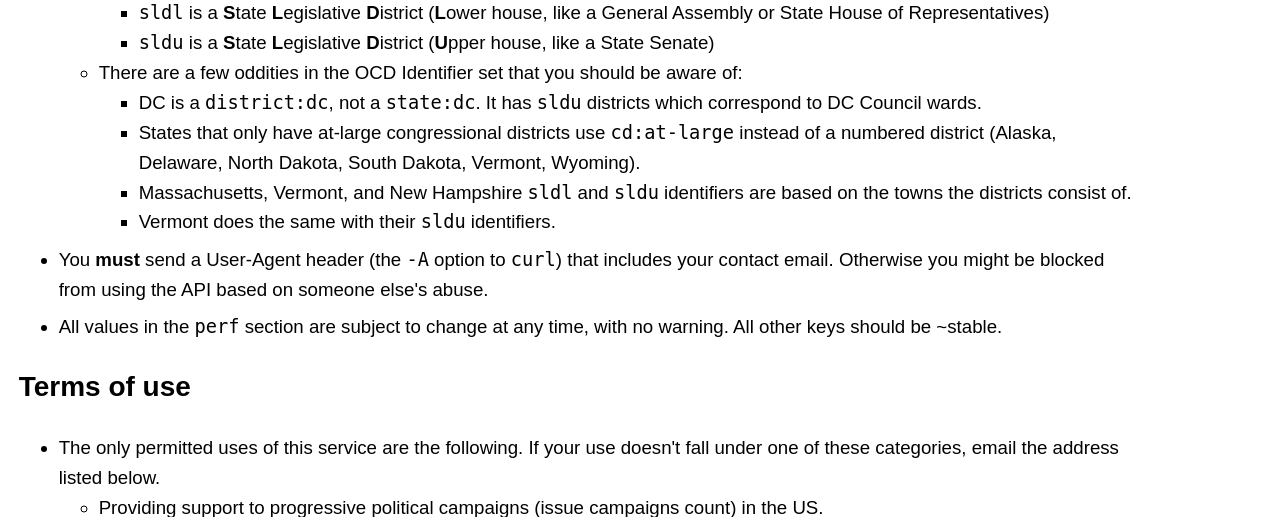
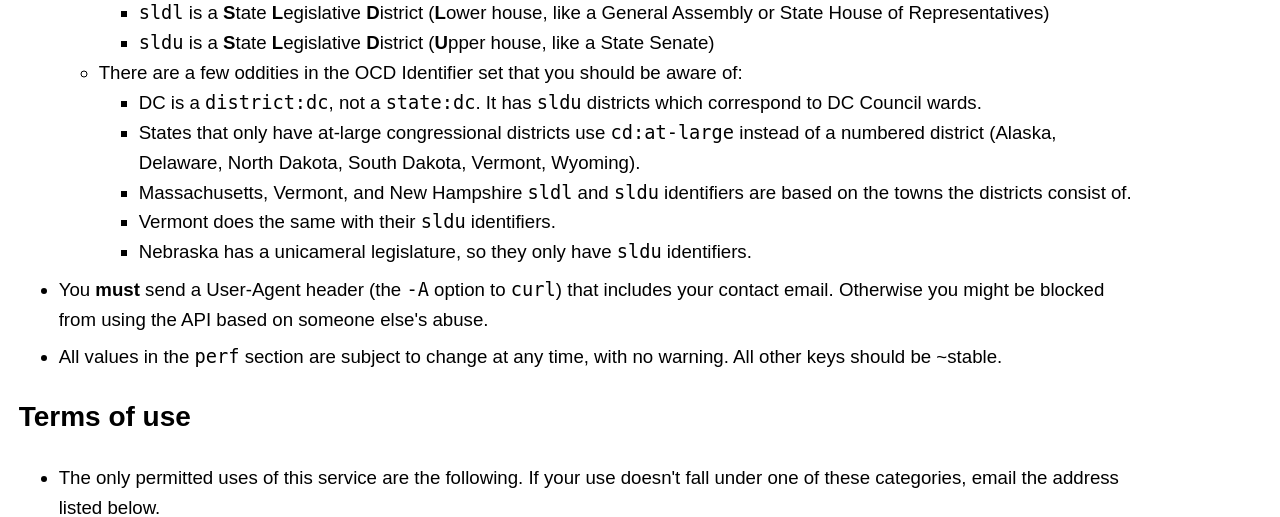
Before and after one commit to altrac-works/district-matcher, a Flask app: page / in a window 1280 px wide. Shown: the part 886-1403 px from the top of the page. Run offline with Flask 3, Linux system fonts and the light colour scheme; parts of the project's set-up code (start-up, migrations or seed data) failed here and were passed over.

Commit message:
nebraska

```diff
--- a/district_matcher/templates/index.html
+++ b/district_matcher/templates/index.html
@@ -63,6 +63,7 @@ body > ul > li {
                             <li>States that only have at-large congressional districts use <code>cd:at-large</code> instead of a numbered district (Alaska, Delaware, North Dakota, South Dakota, Vermont, Wyoming).</li>
                             <li>Massachusetts, Vermont, and New Hampshire <code>sldl</code> and <code>sldu</code> identifiers are based on the towns the districts consist of.</li>
                             <li>Vermont does the same with their <code>sldu</code> identifiers.</li>
+                            <li>Nebraska has a unicameral legislature, so they only have <code>sldu</code> identifiers.</li>
                         </ul>
                     </li>
                 </ul>
```
